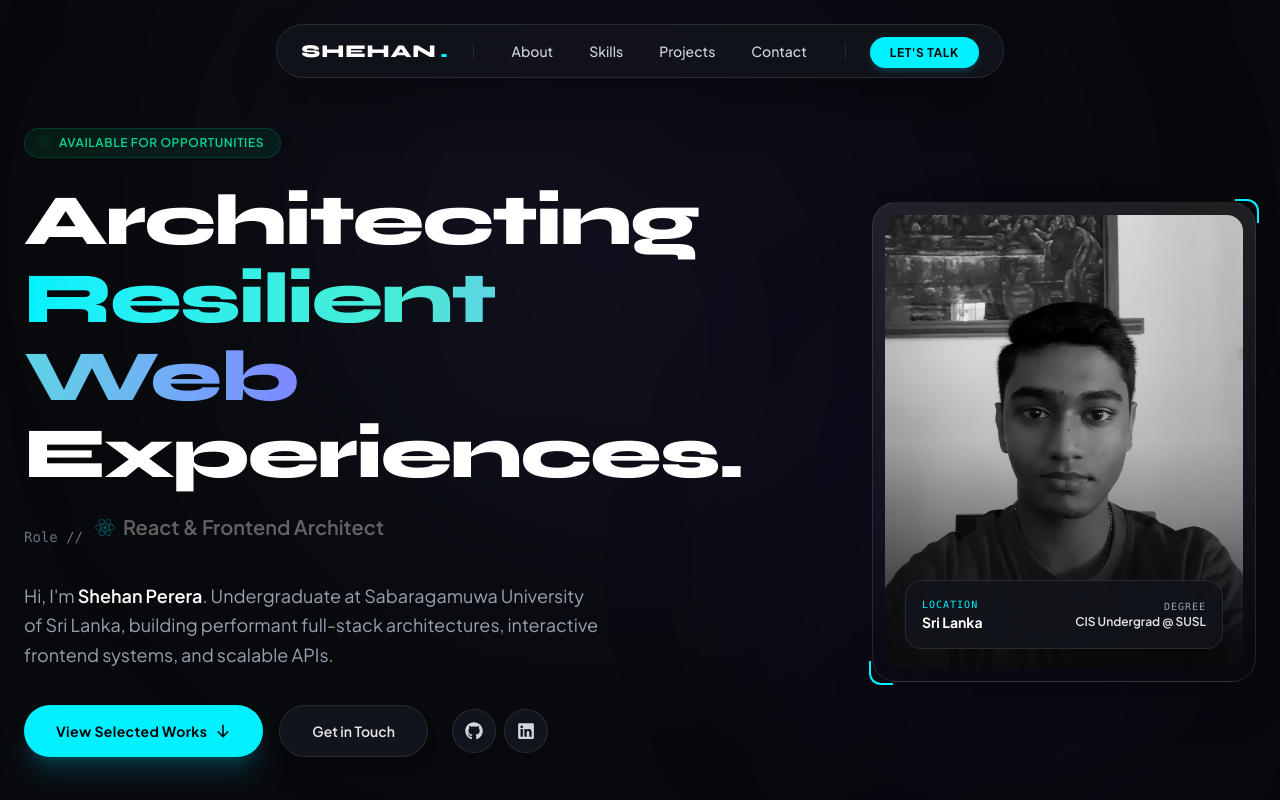
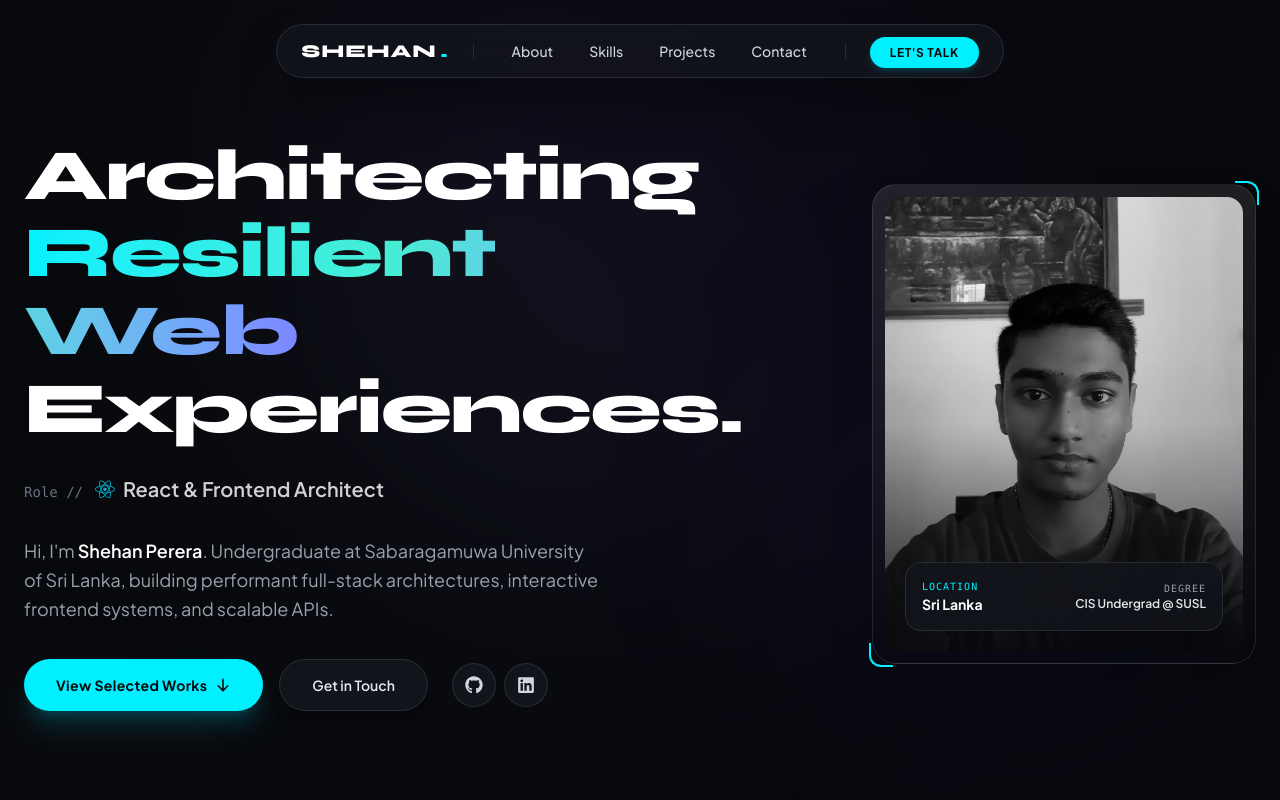
Before and after one commit to Shehanruby-67523/Shehan_Perera_Portfolio, a React (Vite) app: page / in a window 1280 px wide. Shown: the top 800 px of the page. Built offline with nearby package versions, Linux system fonts and the light colour scheme.

Commit message:
edited the Hero component

```diff
--- a/src/components/Hero.jsx
+++ b/src/components/Hero.jsx
@@ -56,15 +56,6 @@ export default function Hero() {
 
         {/* Left Column: Bold Editorial Typography & CTA */}
         <div className="lg:col-span-7 flex flex-col items-start space-y-6">
-
-          {/* Availability Status Badge */}
-          <SmoothReveal delay={0.1}>
-            <div className="inline-flex items-center gap-2.5 px-4 py-1.5 rounded-full bg-emerald-500/10 border border-emerald-500/20 text-emerald-400 text-xs font-semibold tracking-wider uppercase">
-              <span className="w-2 h-2 rounded-full bg-emerald-400 animate-ping" />
-              <span>Available for Opportunities</span>
-            </div>
-          </SmoothReveal>
-
           {/* Large Bold Editorial Headline */}
           <SmoothReveal delay={0.2}>
             <h1 className="font-display text-4xl sm:text-5xl md:text-6xl lg:text-7xl font-black tracking-tight text-white leading-[1.08]">
```
